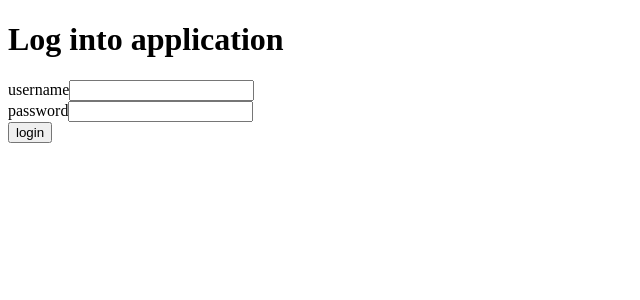
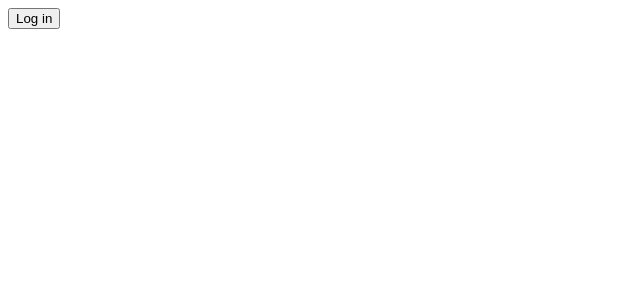
Before and after one commit to prateek-kr-jha/blogList, a React (Vite) app in the folder bloglist-frontend/: page / in a window 1280 px wide. Shown: the top 300 px of the page, without its empty margins (0-640 px from the left). Built offline with nearby package versions, Linux system fonts and the light colour scheme.

Commit message:
Added hide login functionality

```diff
--- a/bloglist-frontend/src/App.jsx
+++ b/bloglist-frontend/src/App.jsx
@@ -2,6 +2,7 @@ import { useState, useEffect } from 'react'
 import Blog from './components/Blog'
 import blogService from './services/blogs'
 import loginService from './services/login'
+import LoginForm from './components/Login'
 
 const Notification = ({ message, className }) => {
   if(message === null) {
@@ -19,6 +20,7 @@ const Notification = ({ message, className }) => {
 
 
 const App = () => {
+  const [loginVisible, setLoginVisible] = useState(false)
   const [blogs, setBlogs] = useState([])
   const [user, setUser] = useState(null)
   const [username, setUsername] = useState('')
@@ -75,32 +77,25 @@ const App = () => {
     window.localStorage.removeItem('loggedBlogAppUser');
     setUser(null);
   }
-  const LoginForm = () => {
+  const loginForm = () => {
+    const hideWhenVisible = { display: loginVisible ? 'none': '' }
+    const showWhenVisible = { display: loginVisible ? '' : 'none' }
+
     return (
       <div>
-        <Notification className={messageClass} message={message} />
-        <form onSubmit={handleLogin}>
-          <h1>
-            Log into application
-          </h1>
-          <div>
-            username
-            <input
-              type = "text"
-              value = {username}
-              onChange = {({ target }) => setUsername(target.value)}
-            />
-          </div>
-          <div>
-            password
-            <input
-              type = "password"
-              value = {password}
-              onChange = {({ target }) => setPassword(target.value)}
-            />
-          </div>
-          <button type="submit">login</button>
-        </form>
+        <div style={hideWhenVisible}>
+          <button onClick={() => setLoginVisible(true)}>Log in</button>
+        </div>
+        <div style={showWhenVisible}>
+          <LoginForm
+            username={username}
+            password={password}
+            handlePasswordChange={({ target }) => setPassword(target.value)}
+            handleUsernameChange={({ target }) => setUsername(target.value)}
+            handleSubmit={handleLogin}
+          />
+          <button onClick={() => setLoginVisible(false)}>Cancel</button>
+        </div>
       </div>
     )
   }
@@ -173,7 +168,12 @@ const App = () => {
 
 
   if(user === null) {
-    return LoginForm()
+    return (
+      <div>
+        <Notification className={messageClass} message={message} />
+        {loginForm()}
+      </div>
+    )
   }
   return (
     <div>
--- /dev/null
+++ b/bloglist-frontend/src/components/Login.jsx
@@ -0,0 +1,38 @@
+const LoginForm = ({
+    username,
+    password,
+    handleUsernameChange,
+    handlePasswordChange,
+    handleSubmit
+}) => {
+    console.log('handle----------------------');
+    return (
+        <div>
+            <form onSubmit={handleSubmit}>
+              <h1>
+                Log into application
+              </h1>
+              <div>
+                username
+                <input
+                  type = "text"
+                  value = {username}
+                  onChange = {handleUsernameChange}
+                />
+              </div>
+              <div>
+                password
+                <input
+                  type = "password"
+                  value = {password}
+                  onChange = {handlePasswordChange}
+                />
+              </div>
+              <button type="submit">login</button>
+            </form>
+        </div>
+    )
+}
+
+
+export default LoginForm
```
Also changed, not shown: bloglist-frontend/src/components/CreateBlog.jsx (added, +39 -0 lines).
